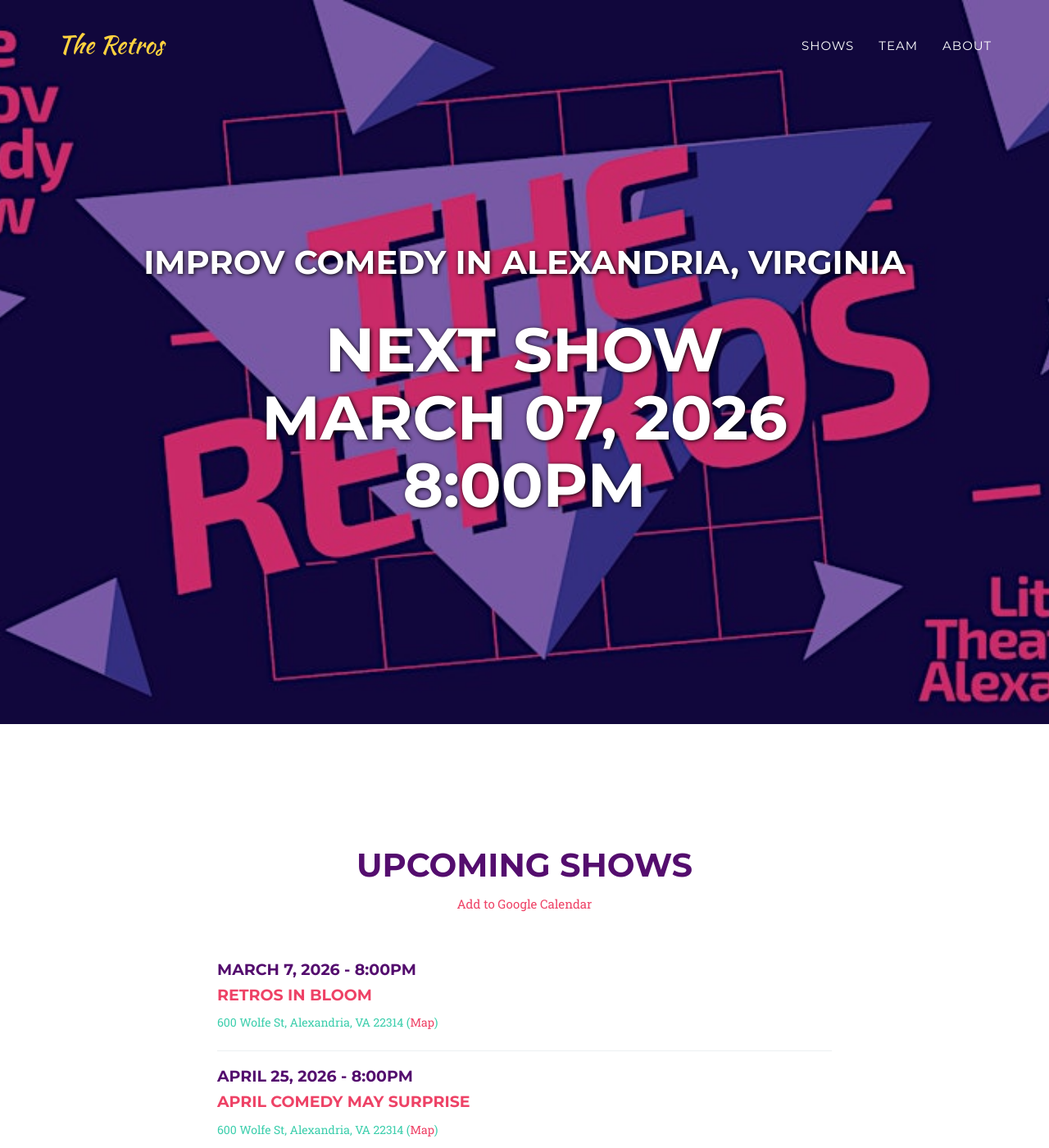
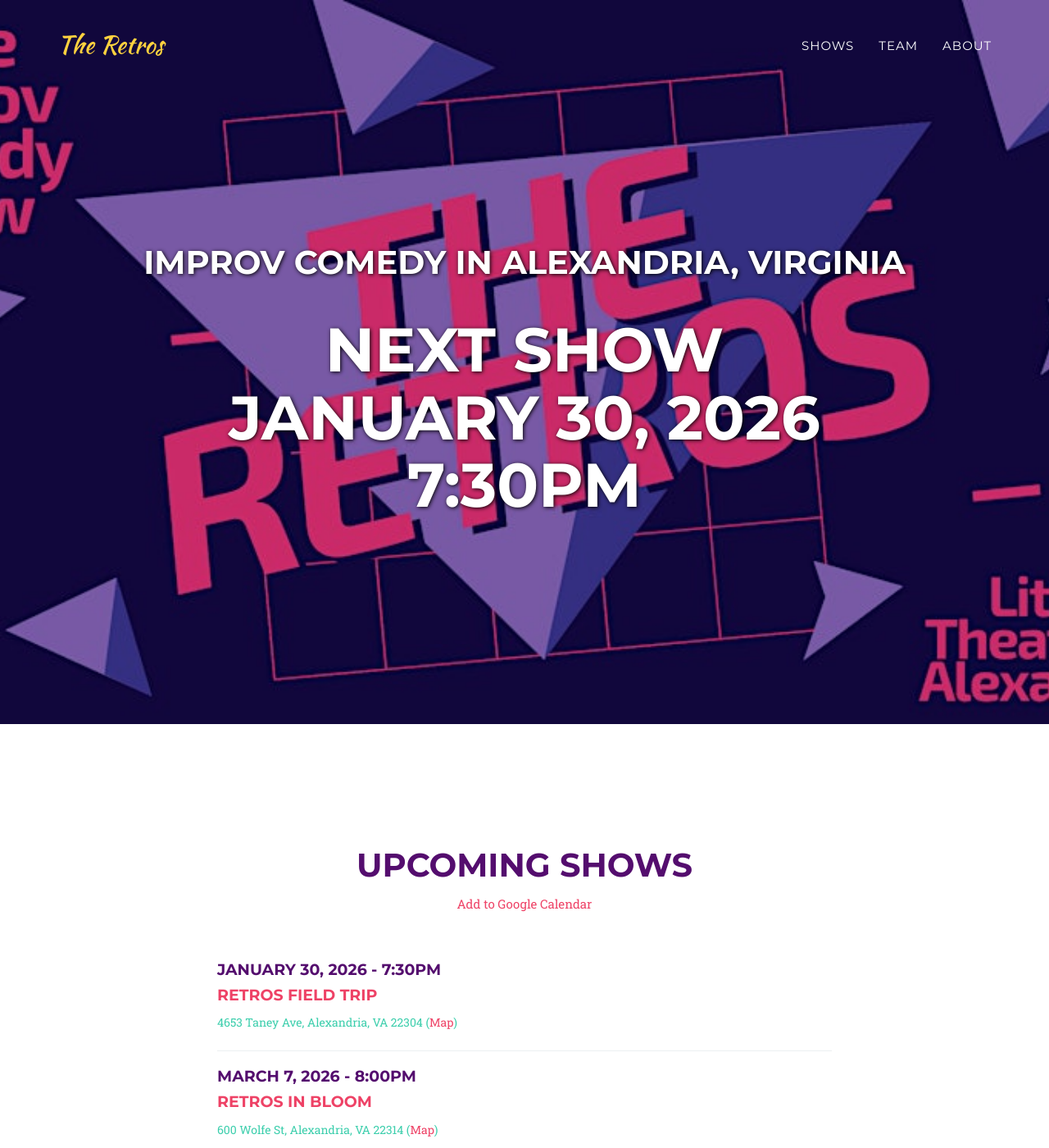
Before and after one commit to yig/RetrosImprovWeb, a Jekyll site: the page built from index.html, in a window 1280 px wide and 1400 px high. Shown: the whole window at 82% size. Built offline with Jekyll 4.4.1, drawn with Linux system fonts in a browser that asks for light colours; some web fonts are replaced; comment, search, counter and statistics services are not loaded.

Commit message:
added January show

```diff
--- a/_config.yml
+++ b/_config.yml
@@ -6,6 +6,11 @@ email: retrocessionist.improv@gmail.com
 description: "The Retros - Improv Comedy in Alexandria, VA"
 
 shows:
+- date: January 30, 2026
+  time: 7:30pm
+  title: "Retros Field Trip"
+  location: 4653 Taney Ave, Alexandria, VA 22304
+  url:
 - date: March 7, 2026
   time: 8:00pm
   title: "Retros in Bloom"
--- /dev/null
+++ b/mise.toml
@@ -0,0 +1,2 @@
+[tools]
+ruby = "3.4.7"
```
Also changed, not shown: README.md.
